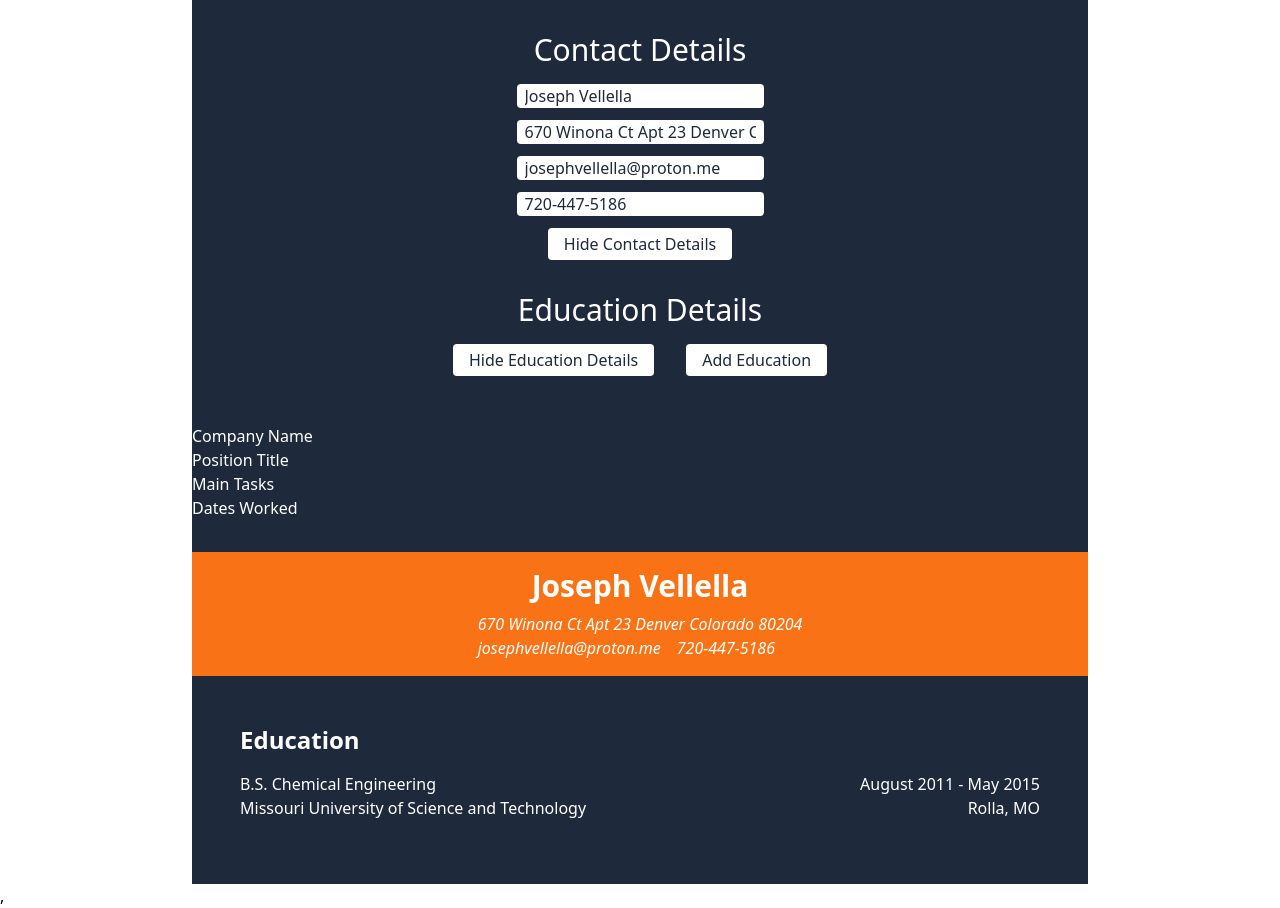
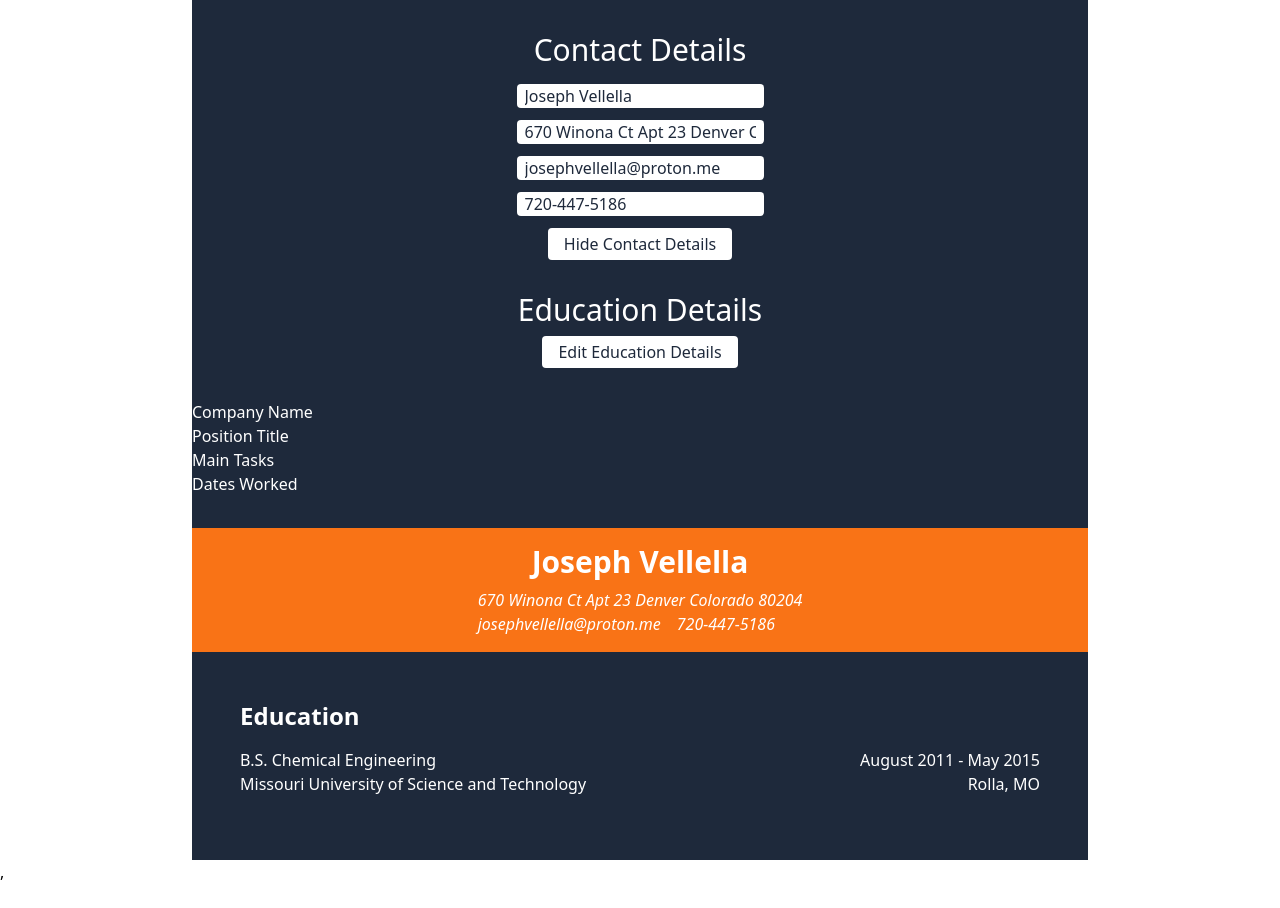
Before and after one commit to TimeApollo/cv-application, a React (Vite) app: page / in a window 1280 px wide. Both pictures are taken after a click on the button "Hide Education Details". After the commit the page ends 884 px from the top, so only its background shows below. Built offline with nearby package versions, Linux system fonts and the light colour scheme.

Commit message:
Added better conditional rendering for Edit/Hide buttons.

```diff
--- a/src/components/Education.jsx
+++ b/src/components/Education.jsx
@@ -74,7 +74,16 @@ export default function Education(props) {
   return (
     <div className="flex flex-col items-center">
       <h1 className="text-3xl"> Education Details</h1>
+      {!show && (
+        <button
+          onClick={handleSubmit}
+          className="mt-2 rounded bg-white px-4 py-1 text-slate-800"
+        >
+          Edit Education Details
+        </button>
+      )}
       {show && renderEdForms}
+      {show && (
         <div className="m-4 flex justify-center gap-8">
           <button
             onClick={handleSubmit}
@@ -89,6 +98,7 @@ export default function Education(props) {
             Add Education
           </button>
         </div>
+      )}
     </div>
   );
 }
```
Lines whose indentation alone changed are shown as unchanged.
